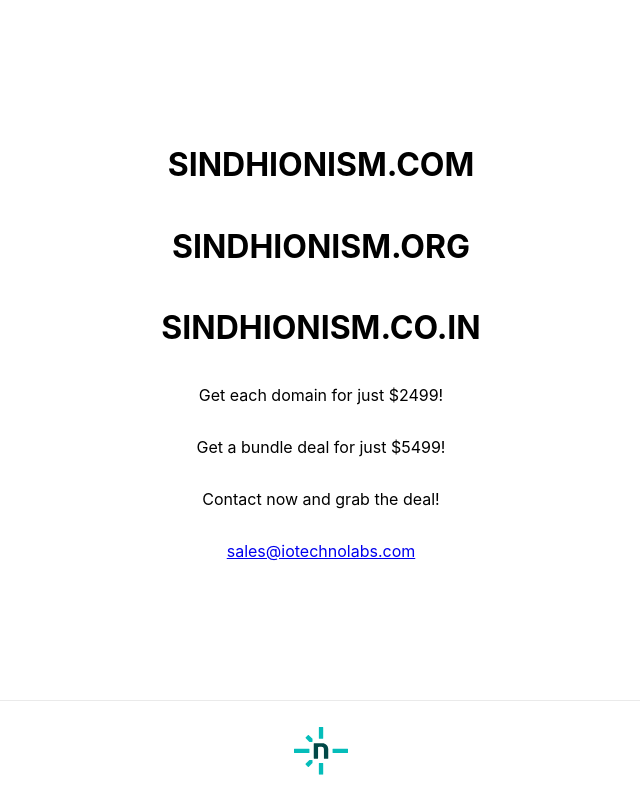
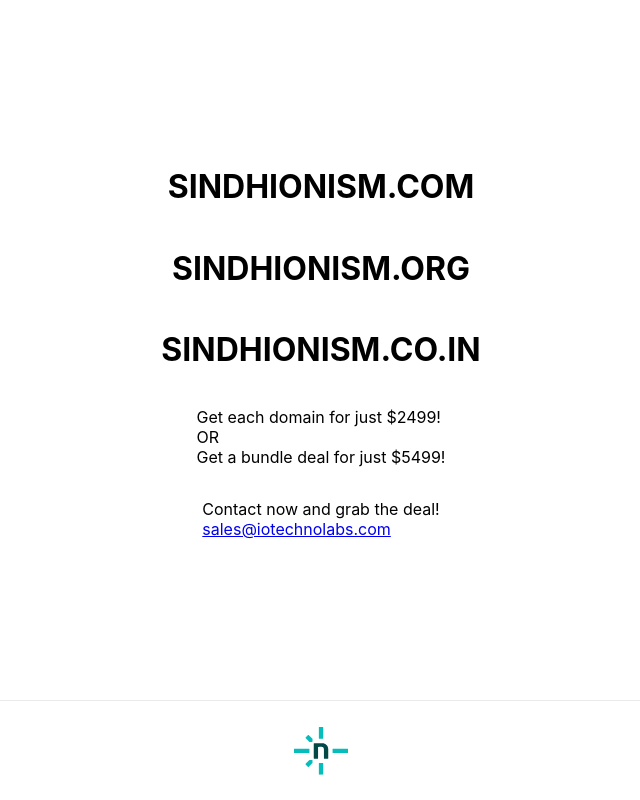
Before and after one commit to clickgirish/sindhionism.com, a Next.js app: page / in a window 1280 px wide. Shown: the whole page, without its empty margins (319-959 px from the left). Built offline with nearby package versions, Linux system fonts and the light colour scheme.

Commit message:
Updated index page

```diff
--- a/pages/index.js
+++ b/pages/index.js
@@ -15,16 +15,10 @@ export default function Home() {
         <Header title="SINDHIONISM.ORG" />
         <Header title="SINDHIONISM.CO.IN" />
         <p className="description">
-          Get each domain for just $2499!
-        </p>
-        <p className="description">
-          Get a bundle deal for just $5499!
+          Get each domain for just $2499! <br /> OR <br />Get a bundle deal for just $5499!
         </p>
         <p>
-          Contact now and grab the deal!
-        </p>
-        <p>
-          <a href="mailto:sales@iotechnolabs.com">sales@iotechnolabs.com</a>
+          Contact now and grab the deal!<br /><a href="mailto:sales@iotechnolabs.com">sales@iotechnolabs.com</a>
         </p>
       </main>
       <Footer />
```
